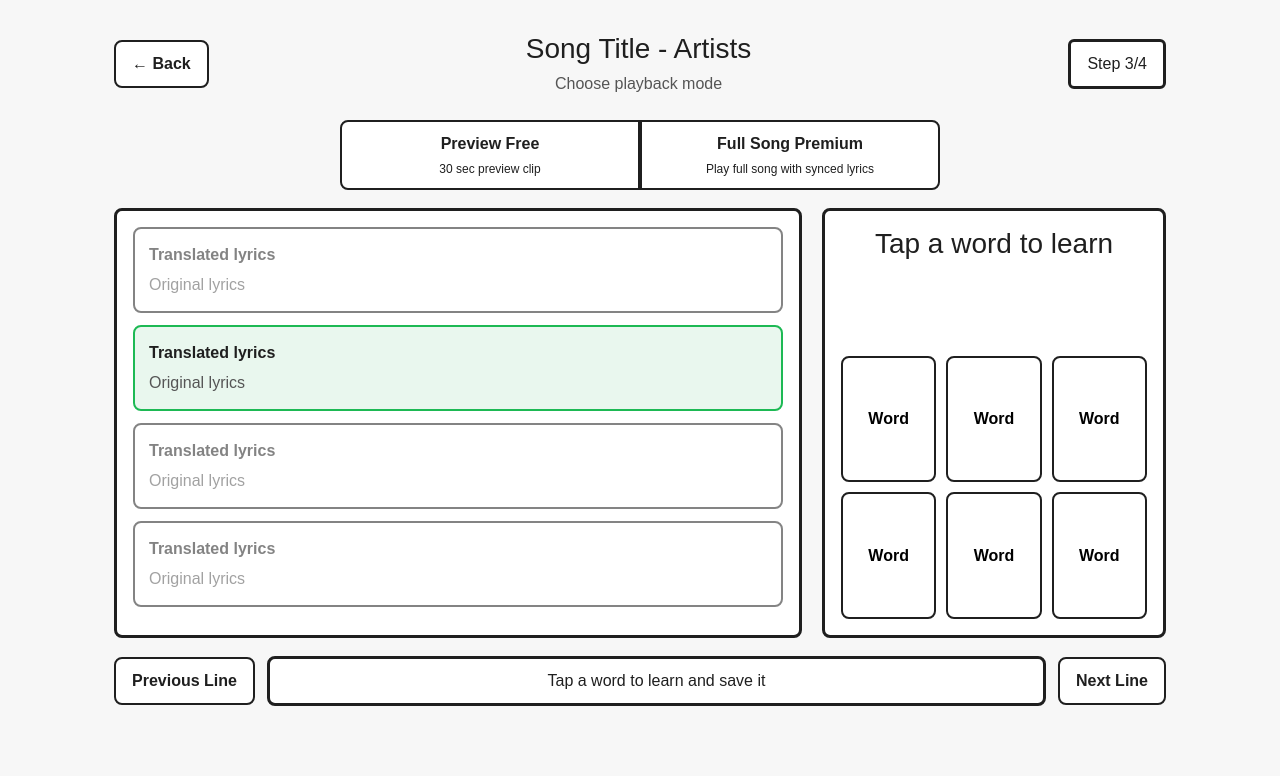
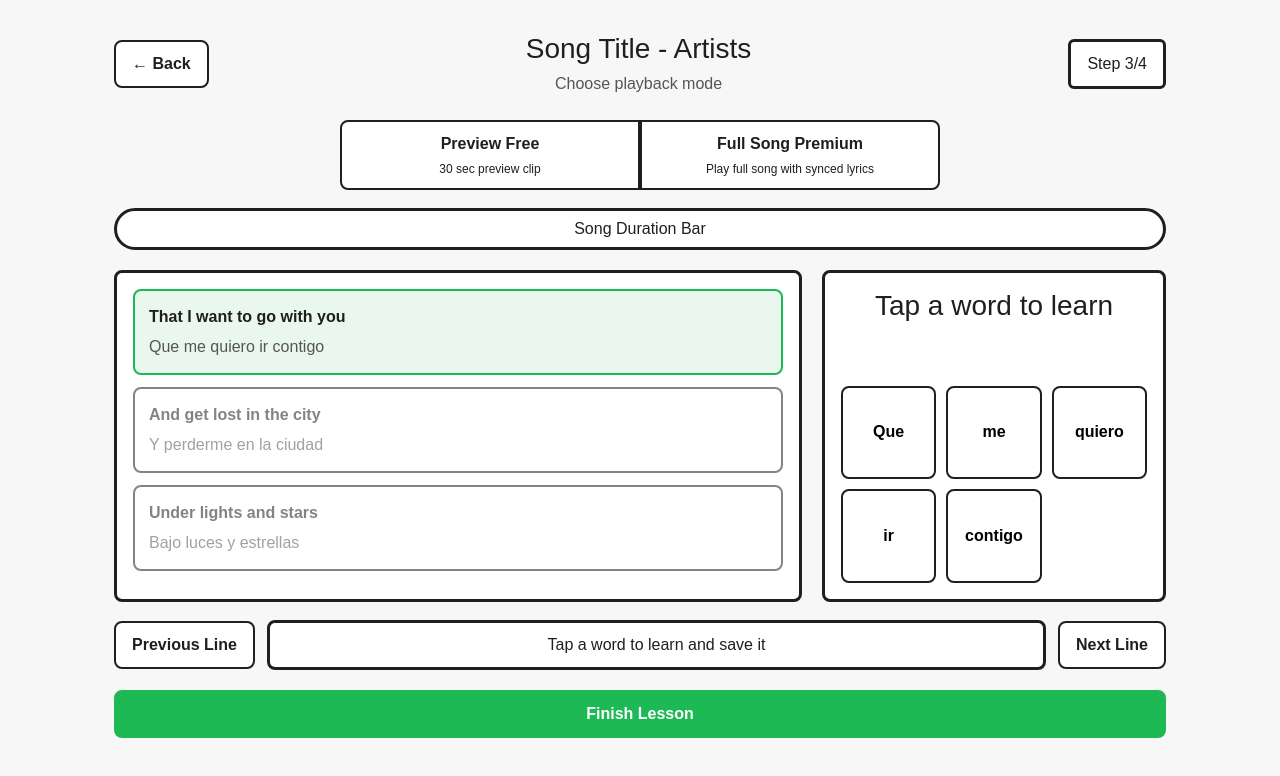
Before and after one commit to ishraqb/Linguify, a React app in the folder frontend/: page /lyrics in a window 1280 px wide. Shown: the top 776 px of the page. Built offline with nearby package versions, Linux system fonts and the light colour scheme; the HTML template or start-up script is replaced by a standard one.

Commit message:
Made Lyrics Player interactive and tracks the line movements with the button clicks

```diff
--- a/frontend/src/components/WordSaveModal.jsx
+++ b/frontend/src/components/WordSaveModal.jsx
@@ -1,4 +1,4 @@
-function WordSaveModal() {
+function WordSaveModal({ word, onClose, onSave }) {
     return (
         <div className="modal-background">
             <div className="word-modal">
@@ -8,7 +8,7 @@ function WordSaveModal() {
 
                 <div className="modal-section">
                     <h3>Word</h3>
-                    <p>contigo</p>
+                    <p>{word}</p>
                 </div>
 
                 <div className="modal-section">
@@ -32,8 +32,12 @@ function WordSaveModal() {
                 </div>
 
                 <div className="button-row">
-                    <button className="secondary-button">Cancel</button>
-                    <button className="main-button">Save to My Words</button>
+                    <button className="secondary-button" onClick={onClose}>
+                        Cancel
+                    </button>
+                    <button className="main-button" onClick={onSave}>
+                        Save to My Words
+                    </button>
                 </div>
             </div>
         </div>
--- a/frontend/src/pages/LyricsPlayer.jsx
+++ b/frontend/src/pages/LyricsPlayer.jsx
@@ -1,6 +1,53 @@
-import { Link } from 'react-router-dom'
+import { useState } from "react";
+import { Link } from "react-router-dom";
+import WordSaveModal from "../components/WordSaveModal"
 
 function LyricsPlayer() {
+  const lyrics = [
+    {
+      original: "Que me quiero ir contigo",
+      translation: "That I want to go with you",
+      words: ["Que", "me", "quiero", "ir", "contigo"],
+    },
+    {
+      original: "Y perderme en la ciudad",
+      translation: "And get lost in the city",
+      words: ["Y", "perderme", "en", "la", "ciudad"],
+    },
+    {
+      original: "Bajo luces y estrellas",
+      translation: "Under lights and stars",
+      words: ["Bajo", "luces", "y", "estrellas"],
+    },
+  ];
+
+  const [activeLineIndex, setActiveLineIndex] = useState(0)
+  const [selectedWord, setSelectedWord] = useState(null)
+
+  function goToPreviousLine() {
+    if (activeLineIndex > 0) {
+      setActiveLineIndex(activeLineIndex - 1)
+    }
+  }
+
+  function goToNextLine() {
+    if (activeLineIndex < lyrics.length - 1) {
+      setActiveLineIndex(activeLineIndex + 1)
+    }
+  }
+
+  function handleWordClick(word) {
+    setSelectedWord(word)
+  }
+
+  function closeModal() {
+    setSelectedWord(null)
+  }
+
+  function saveWord() {
+    setSelectedWord(null)
+  }
+
   return (
     <div className="page">
       <div className="top-row">
@@ -28,52 +75,67 @@ function LyricsPlayer() {
         </button>
       </div>
 
-    <div className="Song Duration Bar"></div>
+      <div className="song-duration-bar">Song Duration Bar</div>
 
       <div className="lyrics-layout">
         <div className="lyrics-list">
-        <div className="lyric-line">
-          <p>Translated lyrics</p>
-          <span>Original lyrics</span>
+          {lyrics.map((line, index) => (
+            <div
+              key={index}
+              className={
+                index === activeLineIndex
+                  ? 'lyric-line active-lyric'
+                  : 'lyric-line'
+              }
+            >
+              <p>{line.translation}</p>
+              <span>{line.original}</span>
             </div>
-
-        <div className="lyric-line active-lyric">
-          <p>Translated lyrics</p>
-          <span>Original lyrics</span>
-        </div>
-
-        <div className="lyric-line">
-          <p>Translated lyrics</p>
-          <span>Original lyrics</span>
-        </div>
-
-        <div className="lyric-line">
-          <p>Translated lyrics</p>
-          <span>Original lyrics</span>
-        </div>
+          ))}
         </div>
 
         <div className="word-panel">
           <h3>Tap a word to learn </h3>
 
-        <button className="word-button">Word</button>
-        <button className="word-button">Word</button>
-        <button className="word-button">Word</button>
-        <button className="word-button">Word</button>
-        <button className="word-button">Word</button>
-        <button className="word-button">Word</button>
+          {lyrics[activeLineIndex].words.map((word, index) => (
+            <button
+              key={index}
+              className="word-button"
+              onClick={() => handleWordClick(word)}
+            >
+              {word}
+            </button>
+          ))}
         </div>
       </div>
 
       <div className="lesson-controls">
-      <button className="secondary-button">Previous Line</button>
+        <button className="secondary-button" onClick={goToPreviousLine}>
+          Previous Line
+        </button>
+
         <p>Tap a word to learn and save it</p>
-      <Link to="/lesson-complete" className="secondary-button">
+
+        <button className="secondary-button" onClick={goToNextLine}>
           Next Line
+        </button>
+      </div>
+
+      <div className="button-row">
+        <Link to="/lesson-complete" className="main-button">
+          Finish Lesson
         </Link>
       </div>
+
+      {selectedWord && (
+        <WordSaveModal
+          word={selectedWord}
+          onClose={closeModal}
+          onSave={saveWord}
+        />
+      )}
     </div>
-  )
+  );
 }
 
-export default LyricsPlayer
+export default LyricsPlayer;
```
Lines whose indentation alone changed are shown as unchanged.
